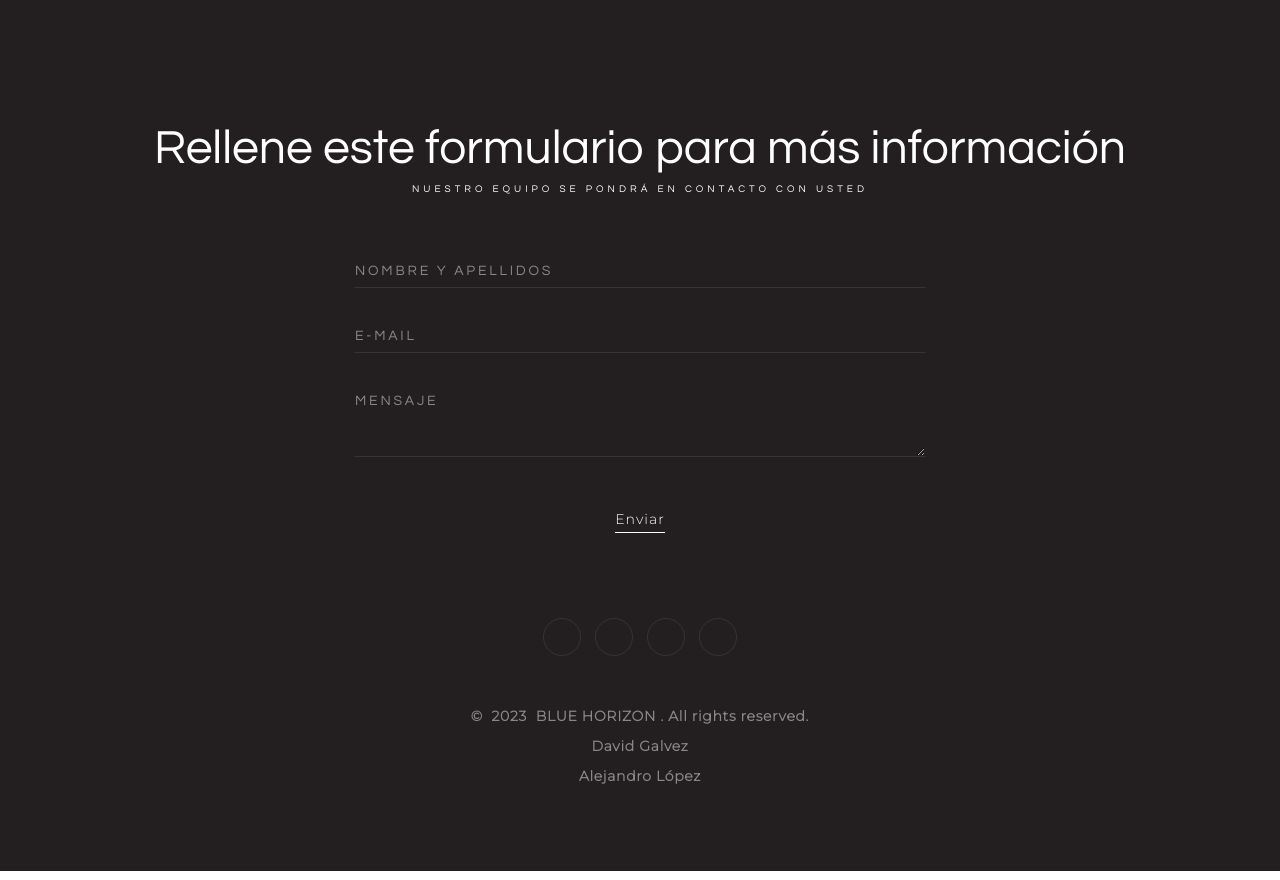
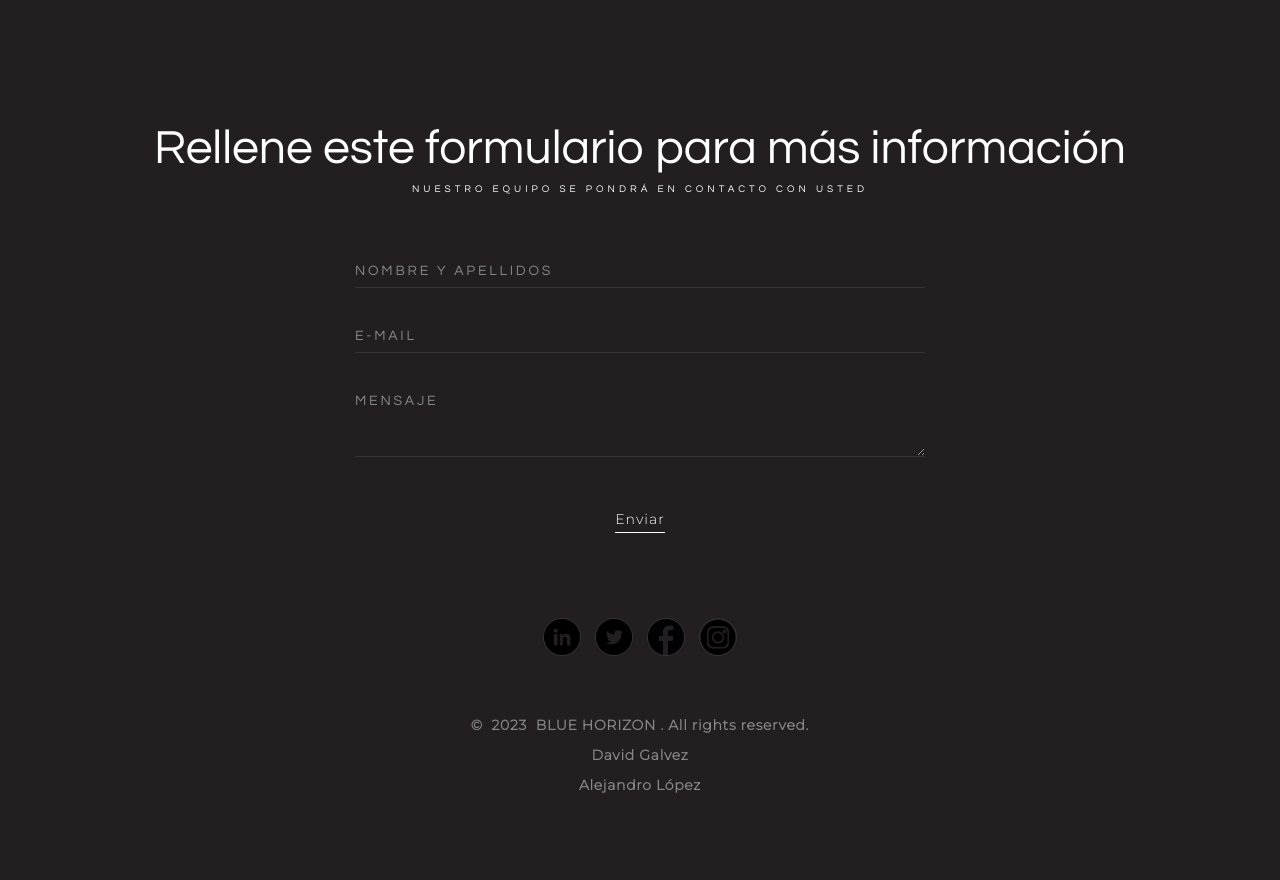
Before and after one commit to alejalogar/TFG, a Symfony app: template templates/inicio/inicio.html.twig in a window 1280 px wide. Shown: the part 3562-4442 px from the top of the page. Run offline with Twig, Linux system fonts and the light colour scheme; the template is opened without the code that fills it, so the values that code supplies are empty; some libraries are stand-ins or nearby versions; some web fonts are replaced.

Commit message:
arreglando icons

```diff
--- a/templates/recursos/footer.html.twig
+++ b/templates/recursos/footer.html.twig
@@ -29,10 +29,26 @@
         <div class="container">
           <div class="footer-classic-list-social wow fadeInUp">
             <ul class="list-inline list-social list-inline-sm">
-              <li><a class="icon fa fa-linkedin" href="#"></a></li>
-              <li><a class="icon fa fa-twitter" href="#"></a></li>
-              <li><a class="icon fa fa-facebook" href="#"></a></li>
-              <li><a class="icon fa fa-instagram" href="#"></a></li>
+              <li>
+                <a class="icon" href="#" style="display: flex; justify-content: center;">
+                  <img src="/images/iconos/linkedin.png" alt="LinkedIn" style="margin: auto;">
+                </a>
+              </li>
+              <li>
+                <a class="icon" href="#" style="display: flex; justify-content: center;">
+                  <img src="/images/iconos/twiter.png" alt="Twiter" style="margin: auto;">
+                </a>
+              </li>
+              <li>
+                <a class="icon" href="#" style="display: flex; justify-content: center;">
+                  <img src="/images/iconos/facebook.png" alt="Facebook" style="margin: auto;">
+                </a>
+              </li>
+              <li>
+                <a class="icon" href="#" style="display: flex; justify-content: center;">
+                  <img src="/images/iconos/instagram.png" alt="Instagram" style="margin: auto;">
+                </a>
+              </li>
             </ul>
           </div>
           <p class="rights wow fadeInUp"><span>&copy;&nbsp; </span><span class="copyright-year"></span><span>&nbsp;</span><span> BLUE HORIZON </span><span>.&nbsp;</span><span>All rights reserved.</span><br>David Galvez <br> Alejandro López</p>
--- a/templates/recursos/header.html.twig
+++ b/templates/recursos/header.html.twig
@@ -45,10 +45,26 @@
                       <li>
                         <div class="contacts-classic-title">Siguenos:</div>
                         <ul class="list-inline list-social list-inline-sm">
-                          <li><a class="icon fa fa-linkedin" href="#"></a></li>
-                          <li><a class="icon fa fa-twitter" href="#"></a></li>
-                          <li><a class="icon fa fa-facebook" href="#"></a></li>
-                          <li><a class="icon fa fa-instagram" href="#"></a></li>
+                          <li>
+                            <a class="icon" href="#" style="display: flex; justify-content: center;">
+                              <img src="/images/iconos/linkedin.png" alt="LinkedIn" style="margin: auto;">
+                            </a>
+                          </li>
+                          <li>
+                            <a class="icon" href="#" style="display: flex; justify-content: center;">
+                              <img src="/images/iconos/twiter.png" alt="Twiter" style="margin: auto;">
+                            </a>
+                          </li>
+                          <li>
+                            <a class="icon" href="#" style="display: flex; justify-content: center;">
+                              <img src="/images/iconos/facebook.png" alt="Facebook" style="margin: auto;">
+                            </a>
+                          </li>
+                          <li>
+                            <a class="icon" href="#" style="display: flex; justify-content: center;">
+                              <img src="/images/iconos/instagram.png" alt="Instagram" style="margin: auto;">
+                            </a>
+                          </li>
                         </ul>
                       </li>
                     </ul>
```
Also changed, not shown: templates/secciones/reservaya.html.twig (+20 -4 lines), public/images/iconos/facebook.png (added), public/images/iconos/instagram.png (added), public/images/iconos/linkedin.png (added), public/images/iconos/twiter.png (added).
